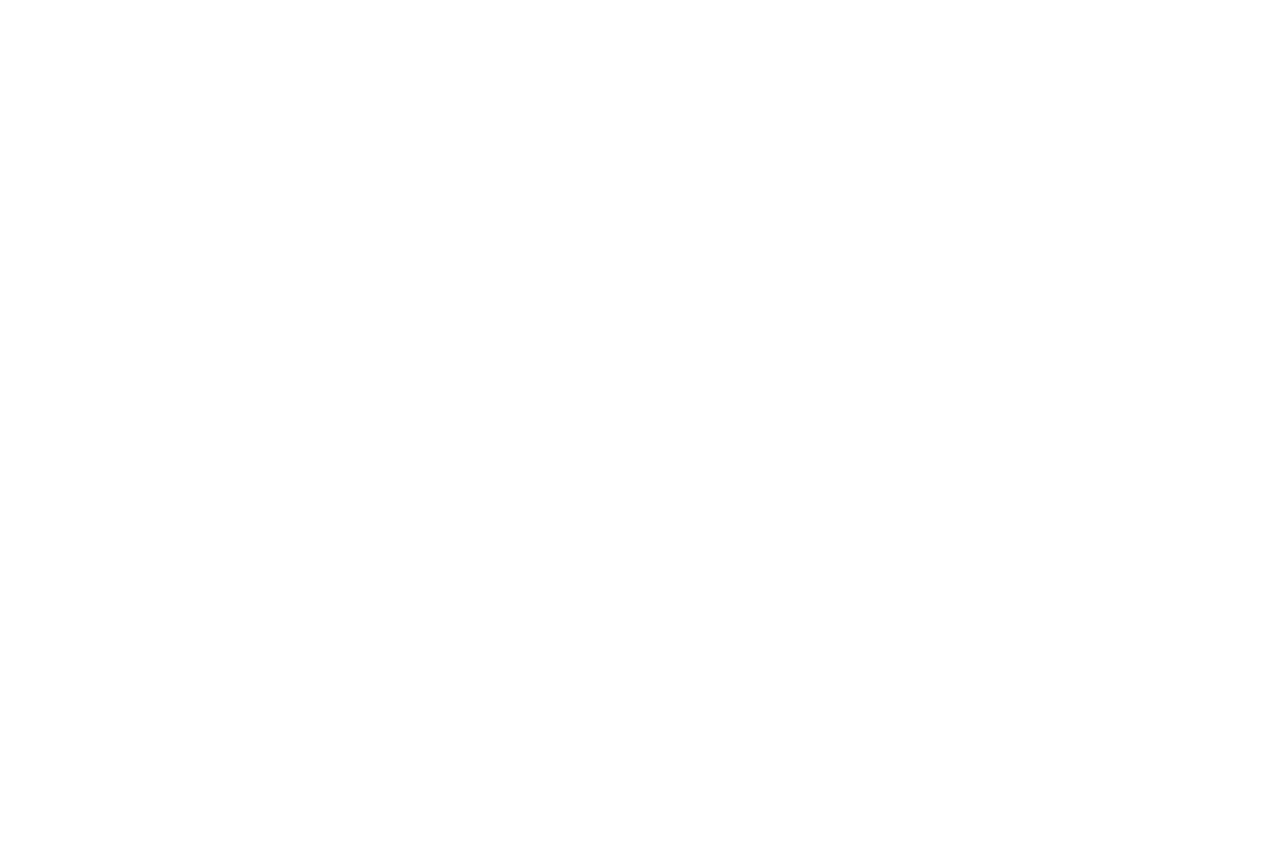
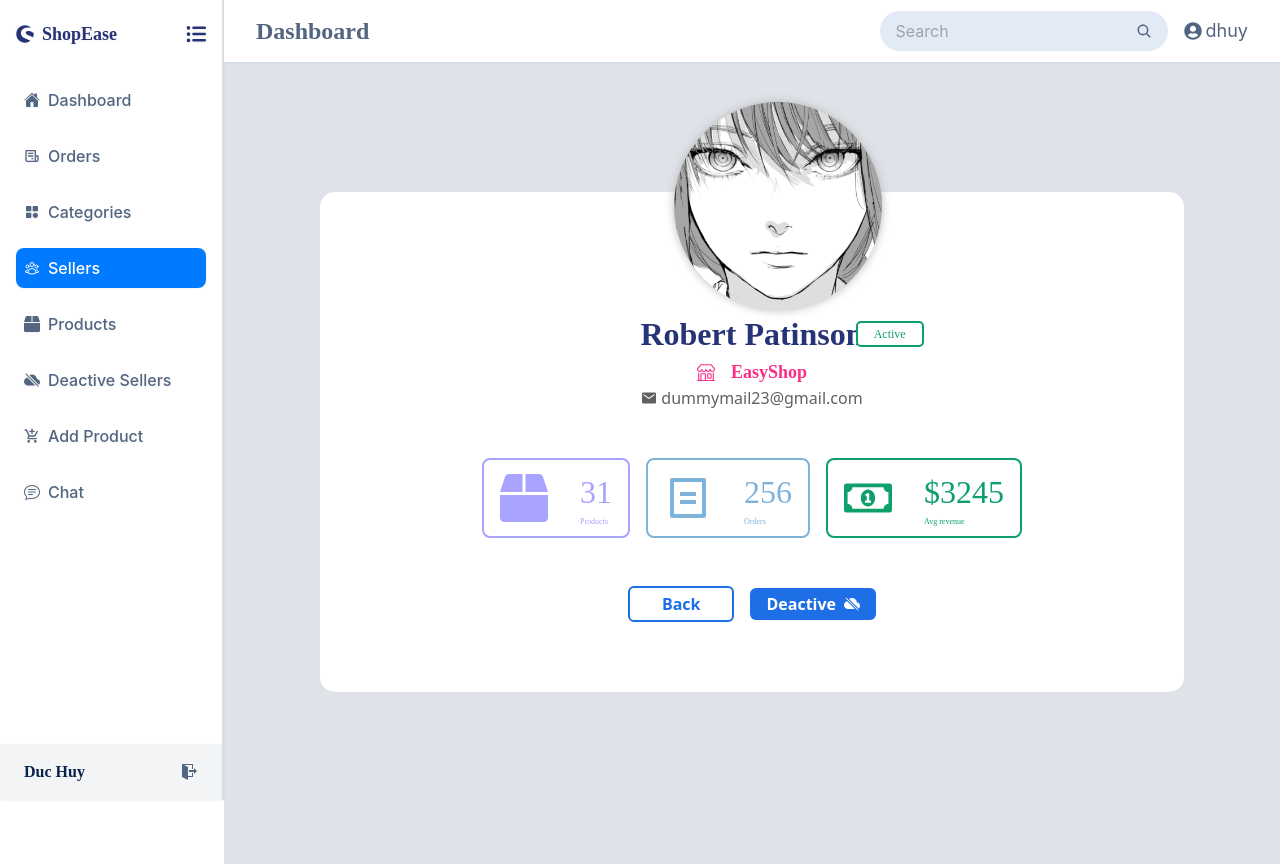
Before and after one commit to dhuy00/E-commerce, a React (Create React App) app in the folder dashboard/: page /admin/dashboard/sellers in a window 1280 px wide. Before the commit this address had no page. Before the commit the page ends 800 px from the top, so only its background shows below. Built offline with nearby package versions, Linux system fonts and the light colour scheme.

Commit message:
seller detail fe complete

```diff
--- a/dashboard/src/index.css
+++ b/dashboard/src/index.css
@@ -6,3 +6,4 @@
 @import url('https://fonts.googleapis.com/css2?family=Inter:wght@100..900&display=swap');
 @import url('https://fonts.googleapis.com/css2?family=Montserrat:ital,wght@0,100..900;1,100..900&display=swap');
 @import url('https://fonts.googleapis.com/css2?family=Mulish:ital,wght@0,200..1000;1,200..1000&family=Outfit:wght@100..900&family=Roboto:ital,wght@0,100;0,300;0,400;0,500;0,700;0,900;1,100;1,300;1,400;1,500;1,700;1,900&display=swap');
+@import url('https://fonts.googleapis.com/css2?family=Manrope:wght@200..800&display=swap');
--- a/dashboard/src/router/routes/adminRoute.js
+++ b/dashboard/src/router/routes/adminRoute.js
@@ -1,6 +1,7 @@
 import { lazy } from "react"
 import Products from "../../views/admin/Products"
 import AddProduct from "../../views/admin/AddProduct"
+const SellerDetail = lazy(() => import('../../views/admin/SellerDetail'))
 const Chat = lazy(() => import('./../../views/admin/Chat'))
 const AdminDashboard = lazy(() => import('./../../views/admin/AdminDashboard'))
 const Orders = lazy(() => import('./../../views/admin/Orders'))
@@ -37,6 +38,11 @@
     element: <Chat/>,
     role: "admin"
   },
+  {
+    path: '/admin/dashboard/sellers',
+    element: <SellerDetail/>,
+    role: "admin"
+  },
 ]
 
 export default adminRoutes
--- /dev/null
+++ b/dashboard/src/views/admin/SellerDetail.jsx
@@ -0,0 +1,78 @@
+import React from 'react'
+import sellerAvatar from './../../assets/avt_admin.jpg'
+import { BsShop } from "react-icons/bs";
+import { IoMdAdd, IoMdMail } from "react-icons/io";
+import { FaBox } from "react-icons/fa";
+import { RiBillLine } from "react-icons/ri";
+import { FaRegMoneyBillAlt } from "react-icons/fa";
+import { IoCloudOffline } from "react-icons/io5";
+
+const ShopData = ({color, icon, number, description}) => {
+  return (
+    <div className='bg-white gap-8 border-2 flex flex-row justify-center items-center px-4 py-2 rounded-lg' style={{borderColor: color}}>
+      {icon}
+      <div className='flex flex-col' style={{color: color}}>
+        <span className='text-[2rem] font-poppins'>{number}</span>
+        <span className='font-poppins text-[0.5rem]'>{description}</span>
+      </div>
+    </div>
+  )
+}
+
+const SellerDetail = () => {
+  return (
+    <div className='flex w-full h-full px-24 pt-32'>
+
+      <div className='bg-white flex-col h-[500px] gap-12 w-full rounded-[15px] relative flex justify-center'>
+        {/* Avatar */}
+        <img src={sellerAvatar} alt='seller-avt' className=' absolute left-[41%] top-[-90px] w-52 h-52 rounded-full object-cover drop-shadow-around' />
+        {/* User Profile */}
+        <div className='flex flex-col mt-12'>
+          {/* User name and status */}
+          <div className='flex justify-center flex-row gap-4  items-center relative'>
+            <span className='font-manrope text-[2rem] text-[#263377] font-bold'>
+              Robert Patinson
+            </span>
+            <span className='font-poppins absolute left-[62%] bg-white border-2 border-[#0DA06A] text-[0.75rem] rounded-[5px] px-4 py-[2px] text-[#0DA06A]'>
+              Active
+            </span>
+          </div>
+          {/* User Shop */}
+          <div className='flex flex-row gap-4 items-center justify-center font-manrope font-bold text-lg'>
+            <BsShop style={{ color: "#FB2E86" }} />
+            <span className='text-[#FB2E86]'>
+              EasyShop
+            </span>
+          </div>
+          {/* User Email */}
+          <div className='flex flex-row text-[#606060] items-center gap-1 justify-center'>
+            <IoMdMail />
+            <span>
+              dummymail23@gmail.com
+            </span>
+          </div>
+        </div>
+        {/* User shop info */}
+        <div className='flex flex-row gap-4 justify-center items-center'>
+          <ShopData color="#A7A3FF" number="31" icon={<FaBox style={{color: "A7A3FF", fontSize: "3rem"}}/>} description="Products"/>
+          <ShopData color="#7DB3DB" number="256" icon={<RiBillLine style={{color: "7DB3DB", fontSize: "3rem"}}/>} description="Orders"/>
+          <ShopData color="#0DA06A" number="$3245" icon={<FaRegMoneyBillAlt style={{color: "0DA06A", fontSize: "3rem"}}/>} description="Avg revenue"/>
+        </div>
+        {/* Button */}
+        <div className='flex flex-row gap-4 justify-center items-center'>
+          <button className='border-2 border-blue-medium text-blue-medium px-8 font-bold py-1 rounded-md'>
+            Back
+          </button>
+          <button className='rounded-md flex flex-row font-bold text-white bg-blue-medium px-4 py-1 items-center gap-2'>
+            Deactive
+            <span>
+              <IoCloudOffline/>
+            </span>
+          </button>
+        </div>
+      </div>
+    </div>
+  )
+}
+
+export default SellerDetail
--- a/dashboard/tailwind.config.js
+++ b/dashboard/tailwind.config.js
@@ -18,6 +18,7 @@
       },
       dropShadow: {
         'dark': '0 4px 61px rgba(77, 71, 195, 0.4)',
+        'around': '0 0 5px rgba(184, 184, 184, 1)',
       },
     },
     fontFamily: {
@@ -26,6 +27,7 @@
       'montserrat': "Montserrat",
       'outfit': "Outfit",
       'mulish': "Mulish",
+      'manrope': "Manrope",
     },
   },
 
```
